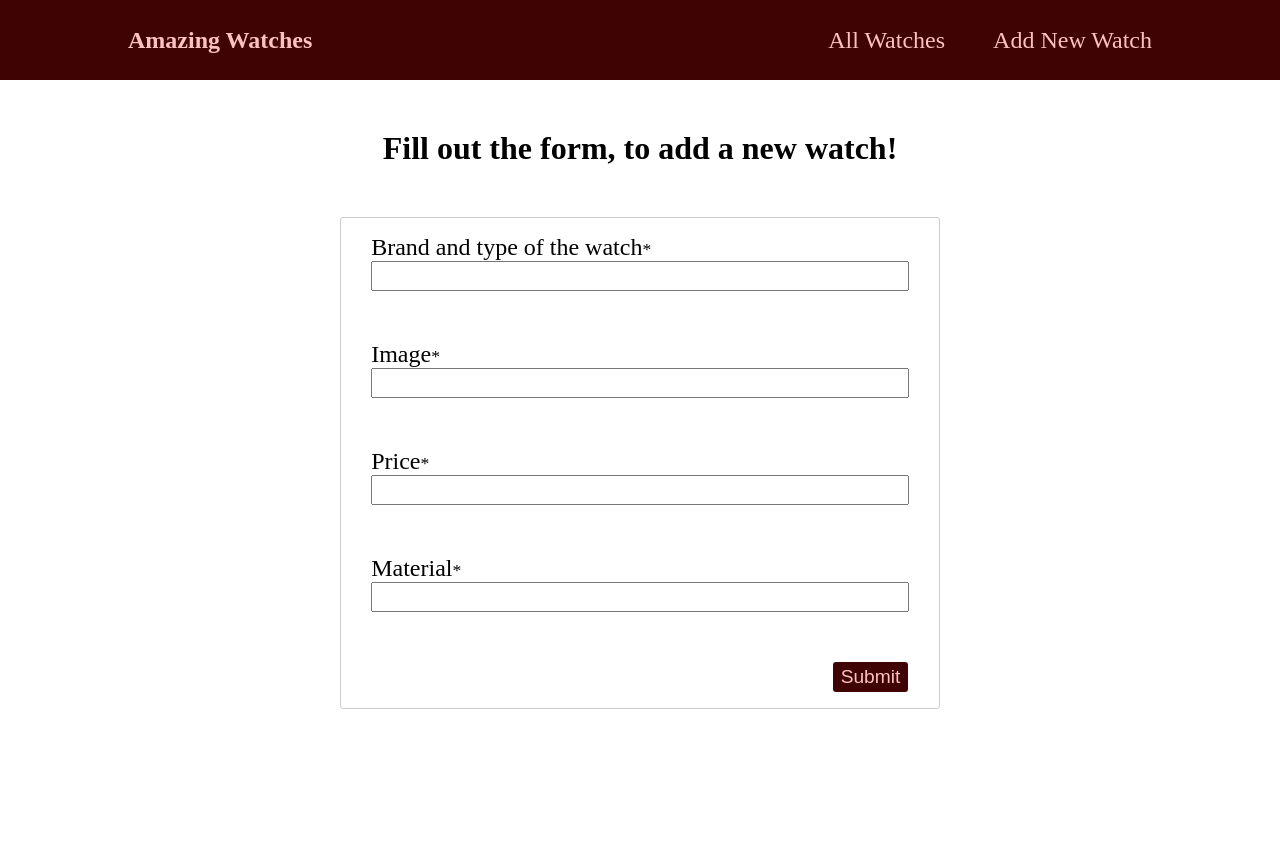
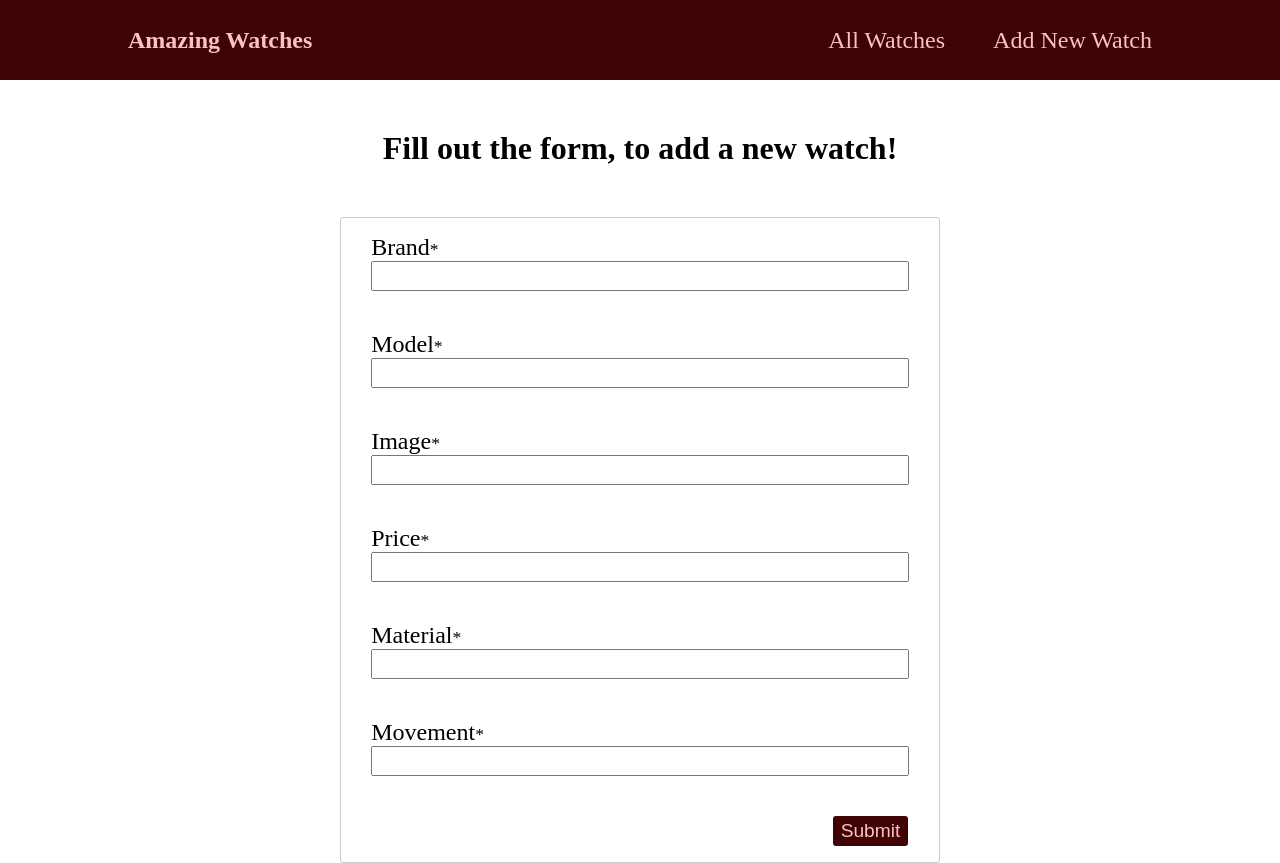
Before and after one commit to danielasztai/watches-store, a Next.js app: page /new-watch in a window 1280 px wide. Before the commit the page ends 800 px from the top, so only its background shows below. Built offline with nearby package versions, Linux system fonts and the light colour scheme.

Commit message:
extended new-watch form

```diff
--- a/components/Sidebar/Sidebar.js
+++ b/components/Sidebar/Sidebar.js
@@ -8,7 +8,7 @@ const Sidebar = props => {
         <WatchesItem
           key={watch.id}
           id={watch.id}
-          title={watch.title}
+          brand={watch.brand}
           image={watch.image}
         />
       ))}
--- a/components/watches/NewWatchForm.js
+++ b/components/watches/NewWatchForm.js
@@ -3,24 +3,30 @@ import { useRef } from 'react';
 import classes from './NewWatchForm.module.css';
 
 const NewWatchForm = props => {
-  const titleRef = useRef();
+  const brandRef = useRef();
   const imageRef = useRef();
   const priceRef = useRef();
   const materialRef = useRef();
+  const modelRef = useRef();
+  const movementRef = useRef();
 
   const submitHandler = e => {
     e.preventDefault();
 
-    const enteredTitle = titleRef.current.value;
+    const enteredBrand = brandRef.current.value;
     const enteredImage = imageRef.current.value;
     const enteredPrice = +priceRef.current.value;
     const enteredMaterial = materialRef.current.value;
+    const enteredModel = modelRef.current.value;
+    const enteredMovement = movementRef.current.value;
 
     const watchData = {
-      title: enteredTitle,
+      brand: enteredBrand,
       image: enteredImage,
       price: enteredPrice,
       material: enteredMaterial,
+      model: enteredModel,
+      movement: enteredMovement,
     };
 
     props.onAddNewWatch(watchData);
@@ -31,11 +37,17 @@ const NewWatchForm = props => {
       <h1>Fill out the form, to add a new watch!</h1>
       <form onSubmit={submitHandler} className={classes.form}>
         <div className={classes.lines}>
-          <label htmlFor="title">
-            Brand and type of the watch
+          <label htmlFor="brand">
+            Brand
             <span className={classes.asterisk}>*</span>
           </label>
-          <input type="text" id="title" required ref={titleRef}></input>
+          <input type="text" id="brand" required ref={brandRef}></input>
+        </div>
+        <div className={classes.lines}>
+          <label htmlFor="model">
+            Model<span className={classes.asterisk}>*</span>
+          </label>
+          <input type="text" id="model" required ref={modelRef}></input>
         </div>
         <div className={classes.lines}>
           <label htmlFor="image">
@@ -55,6 +67,12 @@ const NewWatchForm = props => {
           </label>
           <input type="text" id="material" required ref={materialRef}></input>
         </div>
+        <div className={classes.lines}>
+          <label htmlFor="movement">
+            Movement<span className={classes.asterisk}>*</span>
+          </label>
+          <input type="text" id="movement" required ref={movementRef}></input>
+        </div>
         <button type="submit" className={classes.submit}>
           Submit
         </button>
--- a/components/watches/NewWatchForm.module.css
+++ b/components/watches/NewWatchForm.module.css
@@ -11,7 +11,7 @@
   flex-direction: column;
   align-items: center;
   justify-content: center;
-  row-gap: 50px;
+  row-gap: 40px;
   width: 600px;
   border: 1px solid #ccc;
   padding: 1rem;
--- a/components/watches/WatchDetails.js
+++ b/components/watches/WatchDetails.js
@@ -11,12 +11,16 @@ const WatchDetails = props => {
           <div className={classes.details}>
             <div className={classes.left}>
               <h1>Brand:</h1>
+              <p className={classes.model}>Model:</p>
               <p>Material:</p>
+              <p>Movement:</p>
               <p>Price:</p>
             </div>
             <div className={classes.right}>
-              <h1>{props.watchDetails.title}</h1>
+              <h1>{props.watchDetails.brand}</h1>
+              <p className={classes.model}>{props.watchDetails.model}</p>
               <p>{props.watchDetails.material}</p>
+              <p>{props.watchDetails.movement}</p>
               <p>{props.watchDetails.price}$</p>
             </div>
           </div>
--- a/components/watches/WatchDetails.module.css
+++ b/components/watches/WatchDetails.module.css
@@ -32,7 +32,10 @@
 
 .details h1 {
   font-size: 1.8rem;
-  margin-bottom: 20px;
+}
+
+.model {
+  padding-bottom: 20px;
 }
 
 .details p {
--- a/components/watches/WatchesItem.js
+++ b/components/watches/WatchesItem.js
@@ -22,7 +22,7 @@ const WatchesItem = props => {
               : classes['card-bottom-details']
           }
         >
-          <h3>{props.title}</h3>
+          <h3>{props.brand}</h3>
           <p>Checkout the details</p>
         </div>
       </li>
--- a/components/watches/WatchesList.js
+++ b/components/watches/WatchesList.js
@@ -12,7 +12,7 @@ const WatchesList = props => {
           <WatchesItem
             key={watch.id}
             id={watch.id}
-            title={watch.title}
+            brand={watch.brand}
             price={watch.price}
             image={watch.image}
           />
--- a/pages/watches/[watchId]/index.js
+++ b/pages/watches/[watchId]/index.js
@@ -55,16 +55,18 @@ export async function getStaticProps(context) {
     props: {
       watchDetails: {
         id: selectedWatch._id.toString(),
-        title: selectedWatch.title,
+        brand: selectedWatch.brand,
         price: selectedWatch.price,
         image: selectedWatch.image,
         material: selectedWatch.material,
+        movement: selectedWatch.movement,
+        model: selectedWatch.model,
       },
 
       allWatchesExceptSelected: allWatchesExceptSelected
         .map(watch => ({
           image: watch.image,
-          title: watch.title,
+          brand: watch.brand,
           price: watch.price,
           id: watch._id.toString(),
         }))
--- a/pages/watches/index.js
+++ b/pages/watches/index.js
@@ -22,7 +22,7 @@ export async function getStaticProps() {
     props: {
       watches: watches.map(watch => ({
         image: watch.image,
-        title: watch.title,
+        brand: watch.brand,
         price: watch.price,
         id: watch._id.toString(),
       })),
```
